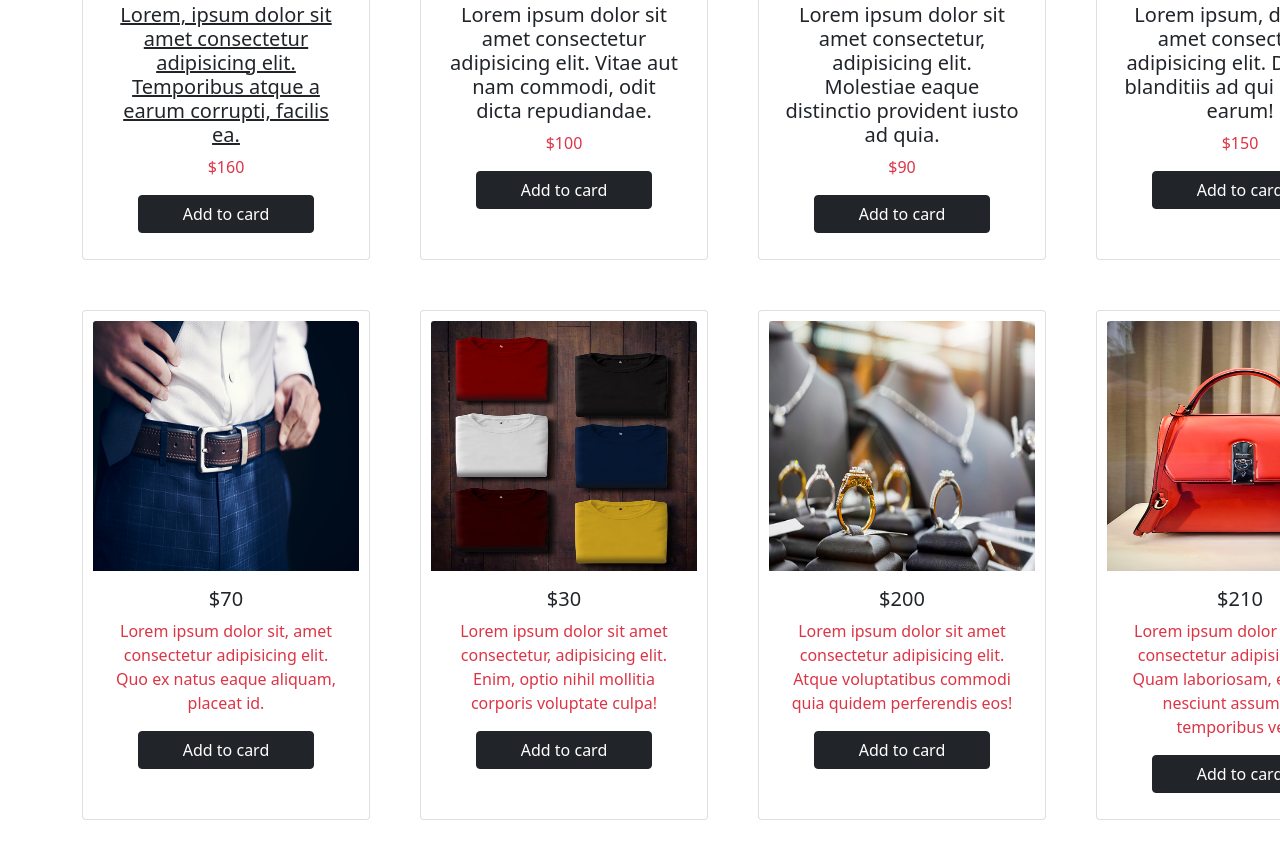
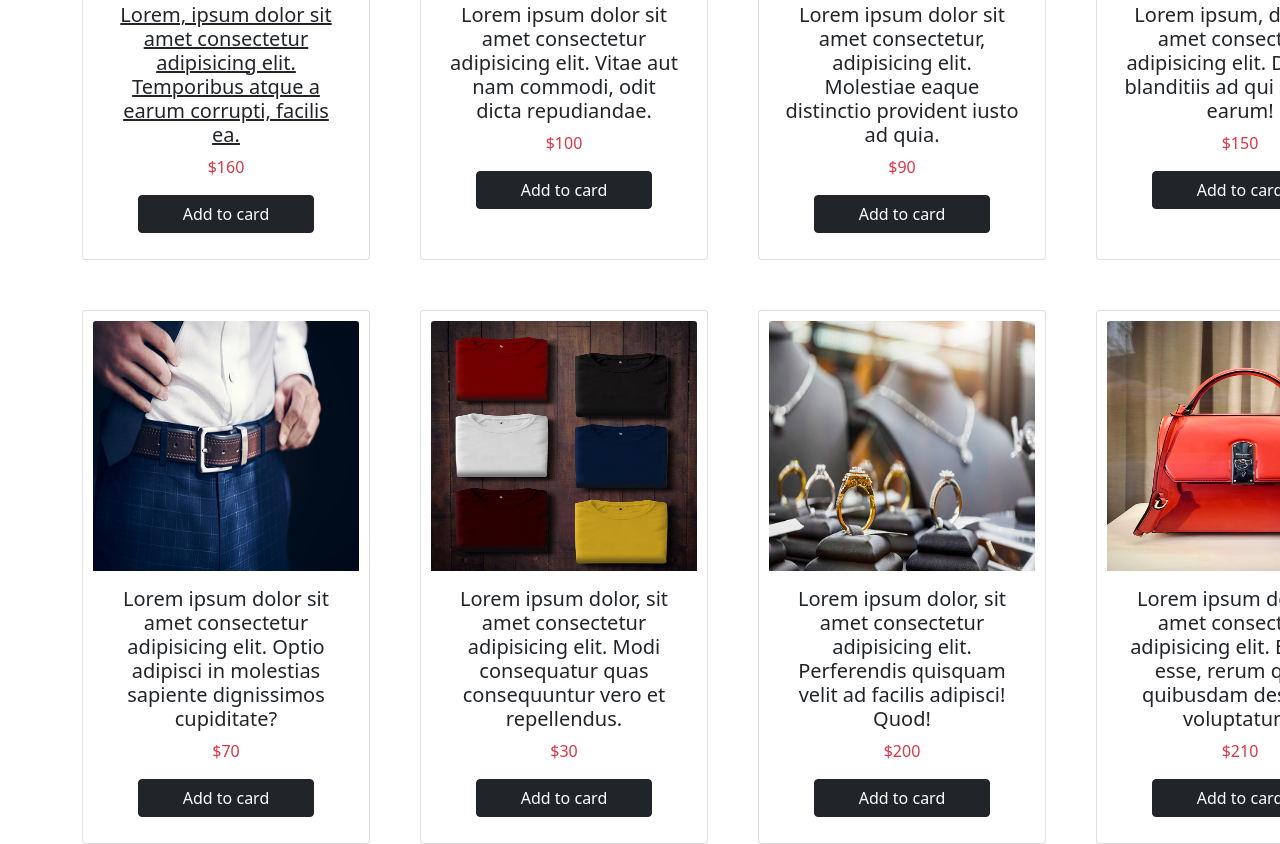
Before and after one commit to aloegartenn/grid, a plain HTML site: page index.html in a window 1280 px wide. Shown: the part 1904-2748 px from the top of the page. Before the commit the page ends 2724 px from the top, so only its background shows below. Drawn offline with nearby package versions, Linux system fonts and the light colour scheme.

Commit message:
done 1st task

```diff
--- a/index.html
+++ b/index.html
@@ -66,32 +66,32 @@
                   <div class="card" style="width: 18rem;">
                     <img src="/assets/img/belt.jpg" class="card-img-top" alt="...">
                     <div class="card-body text-center">
-                      <h5 class="card-title">$70</h5>
-                      <p class="card-text text-danger">Lorem ipsum dolor sit, amet consectetur adipisicing elit. Quo ex natus eaque aliquam, placeat id.</p>
+                      <h5 class="card-title">Lorem ipsum dolor sit amet consectetur adipisicing elit. Optio adipisci in molestias sapiente dignissimos cupiditate?</h5>
+                      <p class="card-text text-danger">$70</p>
                       <button type="button" class="btn btn-dark w-75">Add to card </button>
                     </div>
                   </div>
                   <div class="card" style="width: 18rem;">
                     <img src="/assets/img/tshirt.jpeg" class="card-img-top" alt="...">
                     <div class="card-body text-center">
-                      <h5 class="card-title">$30</h5>
-                      <p class="card-text text-danger">Lorem ipsum dolor sit amet consectetur, adipisicing elit. Enim, optio nihil mollitia corporis voluptate culpa!</p>
+                      <h5 class="card-title">Lorem ipsum dolor, sit amet consectetur adipisicing elit. Modi consequatur quas consequuntur vero et repellendus.</h5>
+                      <p class="card-text text-danger">$30</p>
                       <button type="button" class="btn btn-dark w-75">Add to card </button>
                     </div>
                   </div>
                   <div class="card" style="width: 18rem;">
                     <img src="/assets/img/jewerly.jpg" class="card-img-top" alt="...">
                     <div class="card-body text-center">
-                      <h5 class="card-title">$200</h5>
-                      <p class="card-text text-danger">Lorem ipsum dolor sit amet consectetur adipisicing elit. Atque voluptatibus commodi quia quidem perferendis eos!</p>
+                      <h5 class="card-title">Lorem ipsum dolor, sit amet consectetur adipisicing elit. Perferendis quisquam velit ad facilis adipisci! Quod!</h5>
+                      <p class="card-text text-danger">$200</p>
                       <button type="button" class="btn btn-dark w-75">Add to card </button>
                     </div>
                   </div>
                   <div class="card" style="width: 18rem;">
                     <img src="/assets/img/bag.jpeg" class="card-img-top" alt="...">
                     <div class="card-body text-center">
-                      <h5 class="card-title">$210</h5>
-                      <p class="card-text text-danger">Lorem ipsum dolor sit amet, consectetur adipisicing elit. Quam laboriosam, explicabo nesciunt assumenda temporibus velit.</p>
+                      <h5 class="card-title">Lorem ipsum dolor sit amet consectetur adipisicing elit. Eligendi esse, rerum quam quibusdam deserunt voluptatum.</h5>
+                      <p class="card-text text-danger">$210</p>
                       <button type="button" class="btn btn-dark w-75">Add to card </button>
                     </div>
                   </div>
```
